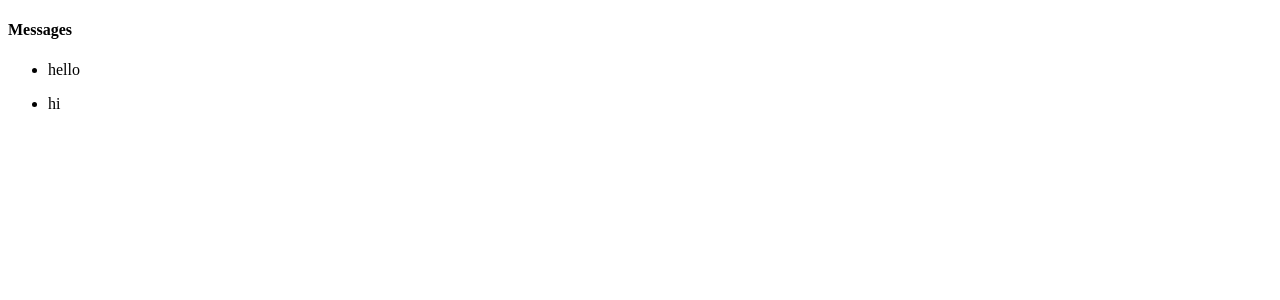
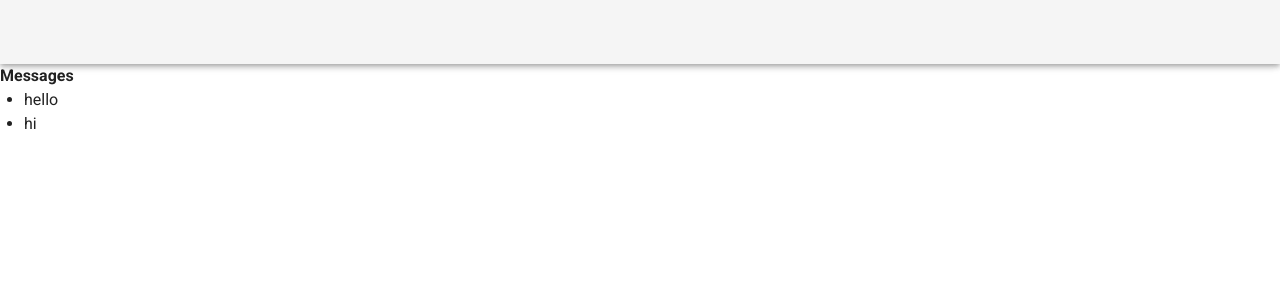
Before and after one commit to Dmitry-White/Vue.js-Playground, a Vue app in the folder vue-node-auth/frontend/: page / in a window 1280 px wide. Shown: the top 300 px of the page. Built offline with nearby package versions, Linux system fonts and the light colour scheme.

Commit message:
Add vuetify

```diff
--- a/vue-node-auth/frontend/public/index.html
+++ b/vue-node-auth/frontend/public/index.html
@@ -6,6 +6,8 @@
     <meta name="viewport" content="width=device-width,initial-scale=1.0">
     <link rel="icon" href="<%= BASE_URL %>favicon.ico">
     <title><%= htmlWebpackPlugin.options.title %></title>
+    <link rel="stylesheet" href="https://fonts.googleapis.com/css?family=Roboto:100,300,400,500,700,900">
+    <link rel="stylesheet" href="https://cdn.jsdelivr.net/npm/@mdi/font@latest/css/materialdesignicons.min.css">
   </head>
   <body>
     <noscript>
--- a/vue-node-auth/frontend/src/App.vue
+++ b/vue-node-auth/frontend/src/App.vue
@@ -1,15 +1,25 @@
 <template>
-  <div id="app">
-    <Messages />
-  </div>
+  <v-app>
+    <v-app-bar app> </v-app-bar>
+
+    <v-content>
+      <Messages />
+    </v-content>
+  </v-app>
 </template>
 
 <script>
 import Messages from "./components/Messages";
+
 export default {
   name: "App",
+
   components: {
     Messages,
   },
+
+  data: () => ({
+    //
+  }),
 };
 </script>
--- a/vue-node-auth/frontend/src/main.js
+++ b/vue-node-auth/frontend/src/main.js
@@ -1,8 +1,11 @@
-import Vue from 'vue'
-import App from './App.vue'
+import Vue from 'vue';
 
-Vue.config.productionTip = false
+import App from './App.vue';
+import vuetify from './plugins/vuetify';
+
+Vue.config.productionTip = false;
 
 new Vue({
-  render: h => h(App),
-}).$mount('#app')
+  vuetify,
+  render: h => h(App)
+}).$mount('#app');
--- /dev/null
+++ b/vue-node-auth/frontend/src/plugins/vuetify.js
@@ -0,0 +1,7 @@
+import Vue from 'vue';
+import Vuetify from 'vuetify/lib';
+
+Vue.use(Vuetify);
+
+export default new Vuetify({
+});
--- /dev/null
+++ b/vue-node-auth/frontend/vue.config.js
@@ -0,0 +1,5 @@
+module.exports = {
+  "transpileDependencies": [
+    "vuetify"
+  ]
+}
```
Also changed, not shown: vue-node-auth/frontend/package.json (+7 -2 lines), vue-node-auth/frontend/src/assets/logo.svg (added), 1 other file (tests, documents, lock files or other folders).
